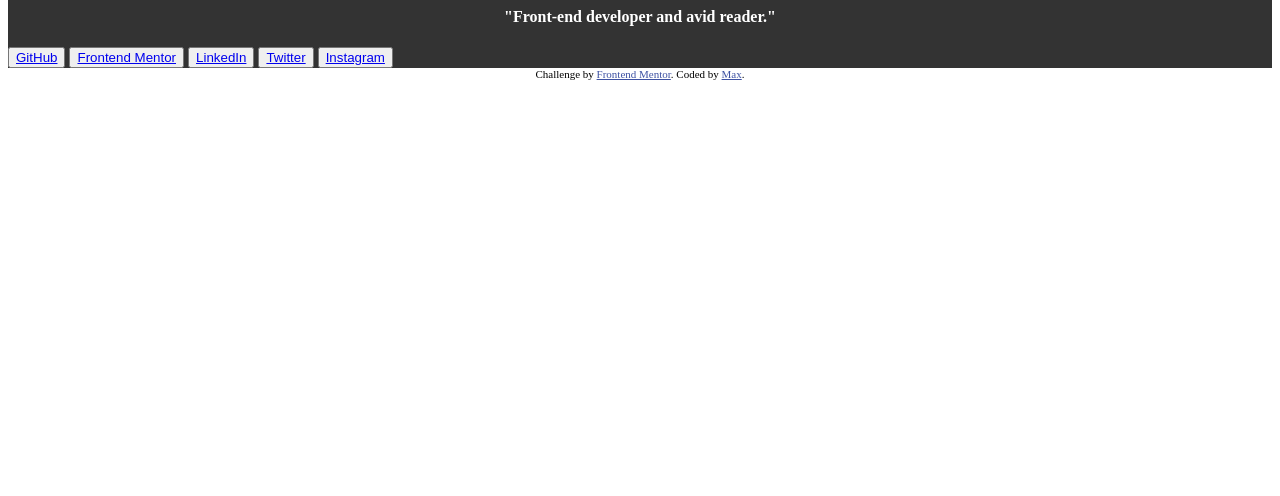
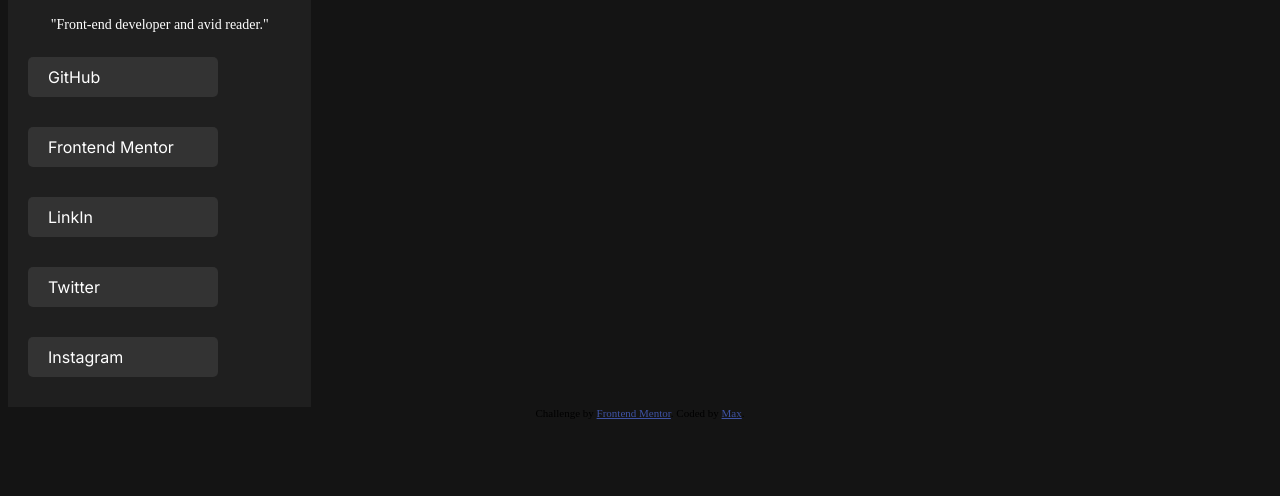
Before and after one commit to max-rains/social-links-profile, a plain HTML site: page index.html in a window 1280 px wide. Shown: the part 304-800 px from the top of the page. Drawn offline with Linux system fonts and the light colour scheme.

Commit message:
made buttons gray

```diff
--- a/index.html
+++ b/index.html
@@ -12,10 +12,12 @@
       href="./assets/images/favicon-32x32.png"
     />
     <link rel="stylesheet" href="style.css" />
+    <link
+      href="https://fonts.googleapis.com/css2?family=Inter:wght@100..900&display=swap"
+      rel="stylesheet"
+    />
 
     <title>Frontend Mentor | Social links profile</title>
-
-    <!-- Feel free to remove these styles or customise in your own stylesheet 👍 -->
   </head>
   <body>
     <div class="mainCard">
@@ -23,23 +25,33 @@
       <h1 id="name">Jessica Randall</h1>
       <h2 id="city">London, United Kingdom</h2>
 
-      <h4 id="tagline">"Front-end developer and avid reader."</h4>
+      <p id="tagline">"Front-end developer and avid reader."</p>
       <div class="socialButtons">
-        <button>
-          <a href="https://www.github.com">GitHub</a>
-        </button>
-        <button>
+        <a href="https://www.github.com" class="sButton">GitHub </a>
+        <br />
+        <a href="https://www.github.com" class="sButton">Frontend Mentor</a>
+        <br />
+        <a href="https://www.github.com" class="sButton">LinkIn</a>
+        <br />
+        <a href="https://www.github.com" class="sButton">Twitter</a>
+        <br />
+        <a href="https://www.github.com" class="sButton">Instagram</a>
+        <br />
+        <!-- <button>
           <a href="https://www.github.com">Frontend Mentor</a>
         </button>
+        <br />
         <button>
           <a href="https://www.github.com">LinkedIn</a>
         </button>
+        <br />
         <button>
           <a href="https://www.github.com">Twitter</a>
         </button>
+        <br />
         <button>
           <a href="https://www.github.com">Instagram</a>
-        </button>
+        </button> -->
       </div>
     </div>
 
--- a/style.css
+++ b/style.css
@@ -7,7 +7,10 @@
 }
 
 .mainCard {
-  background-color: hsl(0, 0%, 20%);
+  background-color: hsl(0, 0%, 12%);
+  display: inline-block;
+  padding: 10px 20px;
+  align-content: center;
 }
 #name {
   color: hsl(0, 0%, 100%);
@@ -27,3 +30,24 @@
   color: hsl(0, 0%, 100%);
   text-align: center;
 }
+body p {
+  font-size: 14px;
+}
+body {
+  background-color: hsl(0, 0%, 8%);
+}
+
+.sButton {
+  background-color: hsl(0, 0%, 20%);
+  display: inline-block;
+  border-radius: 5px;
+  padding: 10px 20px;
+  margin-top: 10px;
+  margin-bottom: 20px;
+  text-decoration: none;
+  color: hsl(0, 0%, 100%);
+  font-family: "Inter";
+  font-weight: 400;
+  width: 150px;
+  text-align: centerdon;
+}
```
